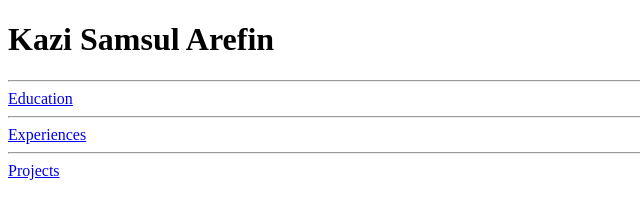
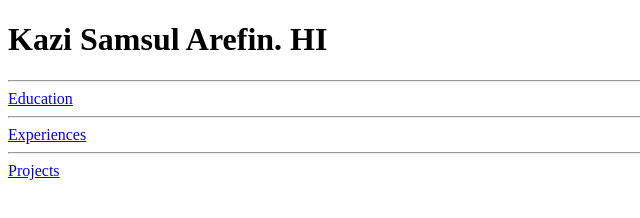
Before and after one commit to arefin-aareef/practice, a plain HTML site: page Portfolio/index.html in a window 1280 px wide. Shown: the full height of the page, 0-640 px from the left. Drawn offline with Linux system fonts and the light colour scheme.

Commit message:
1st commit

```diff
--- a/Portfolio/index.html
+++ b/Portfolio/index.html
@@ -7,7 +7,7 @@
     <title>Portfolio</title>
 </head>
 <body>
-    <h1>Kazi Samsul Arefin</h1>
+    <h1>Kazi Samsul Arefin. HI</h1>
     <hr>
     <a href="/education.html">Education</a>
     <hr>
```
